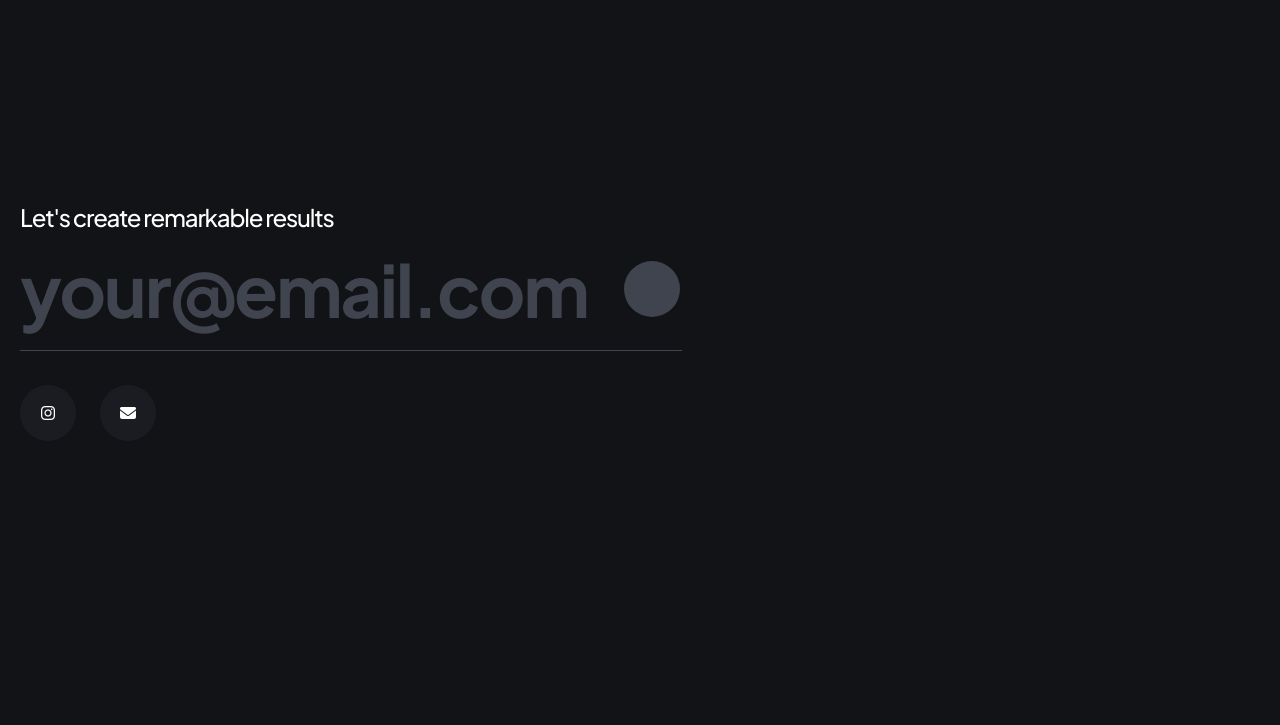
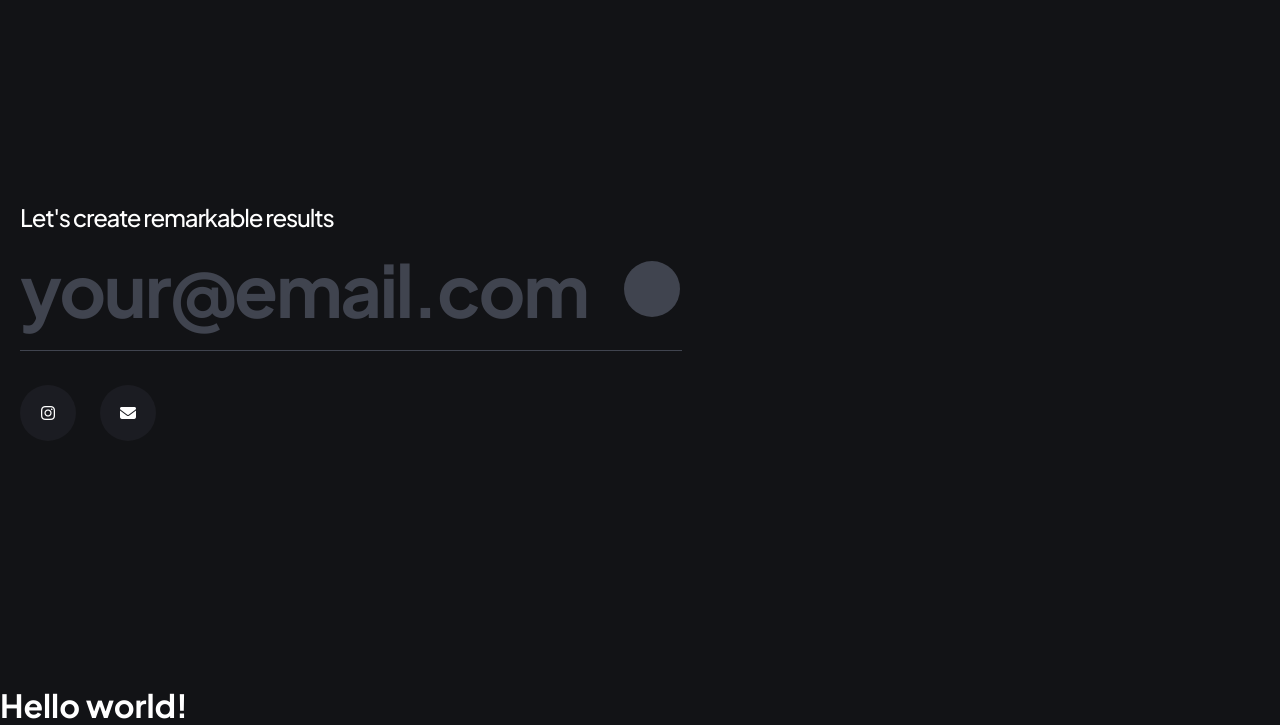
Before and after one commit to abdurrahmanfahim/Archea-project-with-Grid, a plain HTML site: page index.html in a window 1280 px wide. Shown: the part 5061-5786 px from the top of the page. Before the commit the page ends 5746 px from the top, so only its background shows below. Drawn offline with Linux system fonts and the light colour scheme; a web font is replaced by a local one.

Commit message:
Update index.html
some adding

```diff
--- a/index.html
+++ b/index.html
@@ -190,6 +190,7 @@
     </footer>
     <!-- ========= Footer End ========= -->
 
+    <h1>Hello world!</h1>
 
 </body>
 </html>
```
